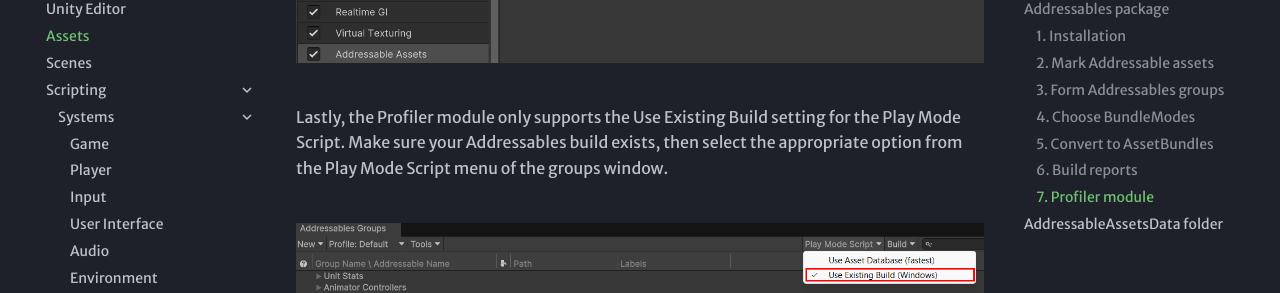
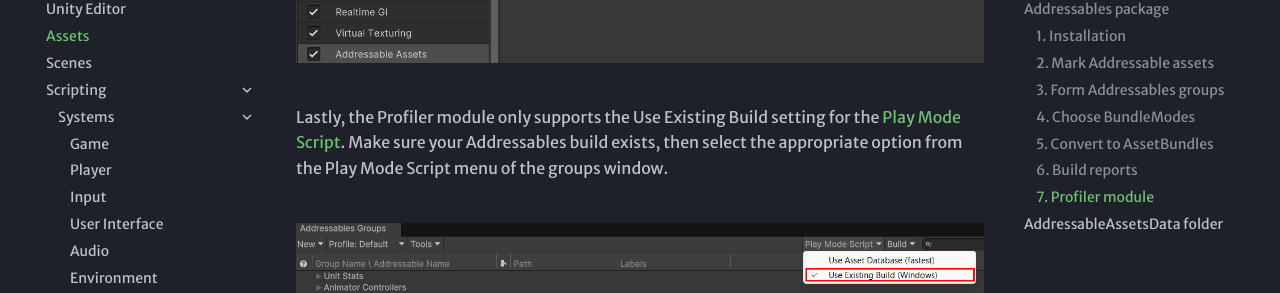
Before and after one commit to Arcabidi/2.5D-Beat-Em-Up-Template-Documentation, an MkDocs documentation site: the page built from docs/assets.md, in a window 1280 px wide and 900 px high, scrolled down 6259 px. Shown: the part 153-446 px from the top of the window. Built offline with MkDocs 1.6.1 and Material for MkDocs 9.7.7, drawn with Linux system fonts in a browser that asks for light colours; some web fonts are replaced; part of the change alters nothing that is shown; some of the changed text lies outside the part shown.

```diff
--- a/docs/assets.md
+++ b/docs/assets.md
@@ -51,7 +51,7 @@ When you mark an asset as Addressable it is placed in the Default Local Group by
 
 ### 4. Choose BundleModes
 
-The fourth step is to adjust the way each Addressables group is packed into AssetBundles by changing its BundleMode. These settings can be found at `Assets/AddressableAssetsData/AssetGroups/[Addressable Group Name].asset` where each Addressables group has its own settings file.<br>
+The fourth step is to adjust the way each Addressables group is packed into AssetBundles by changing its [BundleMode](https://docs.unity3d.com/Packages/com.unity.addressables@2.3/manual/PackingGroupsAsBundles.html). These settings can be found at `Assets/AddressableAssetsData/AssetGroups/[Addressable Group Name].asset` where each Addressables group has its own settings file.<br>
 <br>
 <figure markdown="span">
     ![addressables_package_4.png](assets/images/addressables_package_4.png)
@@ -105,7 +105,7 @@ Next, open the Profiler window at `Window > Analysis > Profile` and enable Addre
     ![profiler_module_2.png](assets/images/profiler_module_2.png)
 </figure>
 <br>
-Lastly, the Profiler module only supports the Use Existing Build setting for the Play Mode Script. Make sure your Addressables build exists, then select the appropriate option from the Play Mode Script menu of the groups window.<br>
+Lastly, the Profiler module only supports the Use Existing Build setting for the [Play Mode Script](https://docs.unity3d.com/Packages/com.unity.addressables@1.6/manual/AddressableAssetsDevelopmentCycle.html#:~:text=in%20the%20Editor.-,Play%20mode%20scripts,-The%20Addressable%20Assets). Make sure your Addressables build exists, then select the appropriate option from the Play Mode Script menu of the groups window.<br>
 <br>
 <figure markdown="span">
     ![profiler_module_3.png](assets/images/profiler_module_3.png)
```
